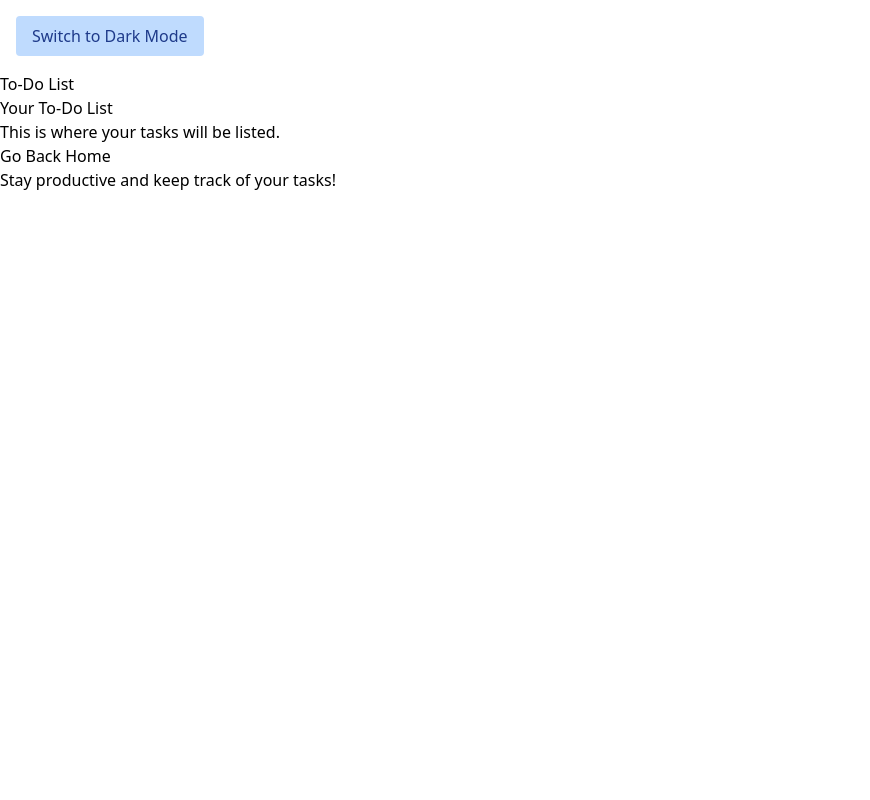
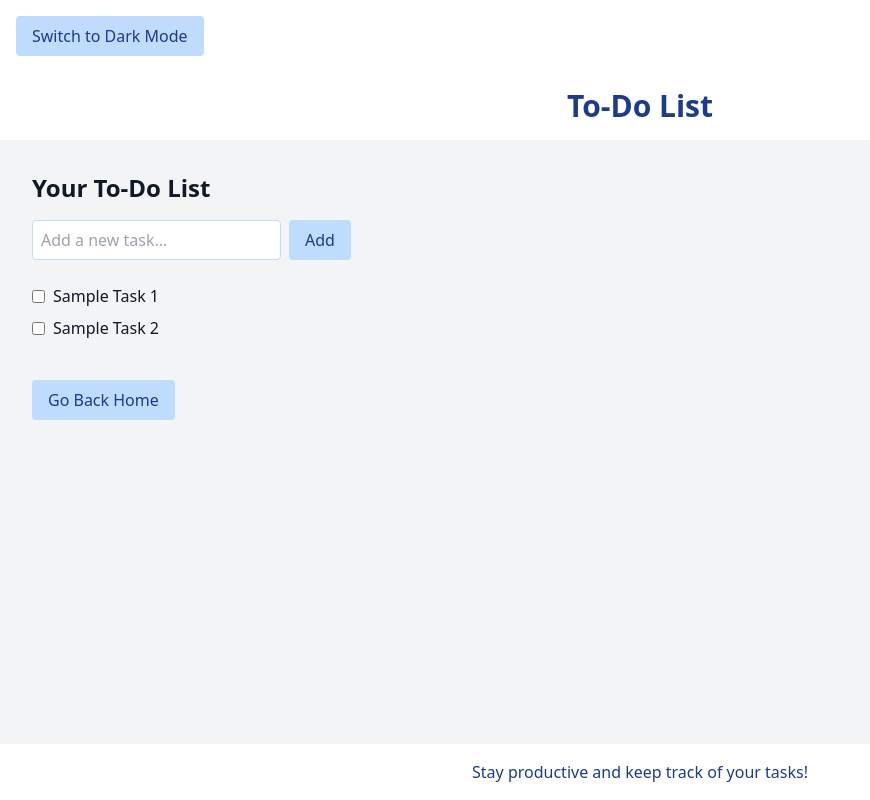
Before and after one commit to opreadriana/taskmanagerapp, a Next.js app: page /todo in a window 1280 px wide. Shown: the whole page, without its empty margins (0-870 px from the left). Built offline with nearby package versions, Linux system fonts and the light colour scheme.

Commit message:
feat: add styling and tasks creation

```diff
--- a/src/app/todo/page.tsx
+++ b/src/app/todo/page.tsx
@@ -1,24 +1,88 @@
+"use client";
 import Link from "next/link";
+import { useEffect, useState } from "react";
 
 export default function TodoPage() {
+  const [tasks, setTasks] = useState([
+    { text: "Sample Task 1", done: false },
+    { text: "Sample Task 2", done: false },
+  ]);
+  const [input, setInput] = useState("");
+
+  //load tasks state from localStorage on mount, from a JSON string into an array
+  useEffect(() => {
+  const stored = localStorage.getItem("tasks");
+  if (stored) setTasks(JSON.parse(stored));
+  }, []);
+
+  //save tasks to localStorage whenever they change, from an array to a JSON string
+  useEffect(() => {
+    localStorage.setItem('tasks', JSON.stringify(tasks));
+  })
+
+  function addTask(e: React.FormEvent) {
+    e.preventDefault();
+    if (input.trim()) {
+      setTasks([...tasks, { text: input.trim(), done: false }]);
+      setInput("");
+    }
+  }
+
+   function toggleTask(idx: number) {
+    setTasks(tasks =>
+      tasks.map((task, i) =>
+        i === idx ? { ...task, done: !task.done } : task
+      )
+    );
+  }
+
   return (
     <>
-      <header>
-        <h1>To-Do List</h1>
+      <header className="bg-white p-4 text-blue-900 text-center shadow-md dark:bg-blue-900 dark:text-white">
+        <h1 className="text-3xl font-bold">To-Do List</h1>
       </header>
 
-      <main>
-        <h2>Your To-Do List</h2>
-        <p>This is where your tasks will be listed.</p>
+      <main className="flex-1 bg-gray-100 text-gray-900 p-8 min-h-[60vh] dark:bg-gray-900 dark:text-gray-200">
+        <h2 className="text-2xl font-semibold mb-4">Your To-Do List</h2>
+         <form onSubmit={addTask} className="flex gap-2 mb-6">
+          <input
+            className="px-2 py-1 rounded border border-blue-200 dark:bg-blue-950 dark:text-white"
+            value={input}
+            onChange={e => setInput(e.target.value)}
+            placeholder="Add a new task..."
+          />
+          <button
+            type="submit"
+            className="text-blue-900 bg-blue-200 px-4 py-2 rounded hover:bg-blue-300 transition-colors duration-200 dark:bg-blue-700 dark:text-white dark:hover:bg-blue-800"
+          >
+            Add
+          </button>
+        </form>
+        <ul>
+          {tasks.map((task, idx) => (
+            <li key={idx} className="flex items-center mb-2">
+              <input
+                type="checkbox"
+                checked={task.done}
+                onChange={() => toggleTask(idx)}
+                className="mr-2"
+              />
+              <span className={task.done ? "line-through opacity-60" : ""}>
+                {task.text}
+              </span>
+            </li>
+          ))}
+        </ul>
+
 
         <Link href="/">
-          <button className='navigation'>
+          <button className="mt-8 text-blue-900 bg-blue-200 px-4 py-2 rounded hover:bg-blue-300 transition-colors duration-200 dark:bg-blue-700 dark:text-white dark:hover:bg-blue-800">
             Go Back Home
           </button>
         </Link>
       </main>
 
-      <footer>
+      <footer className="bg-white text-blue-900 text-center p-4 dark:bg-blue-900 dark:text-white">
         <p>Stay productive and keep track of your tasks!</p>
       </footer>
     </>
```
